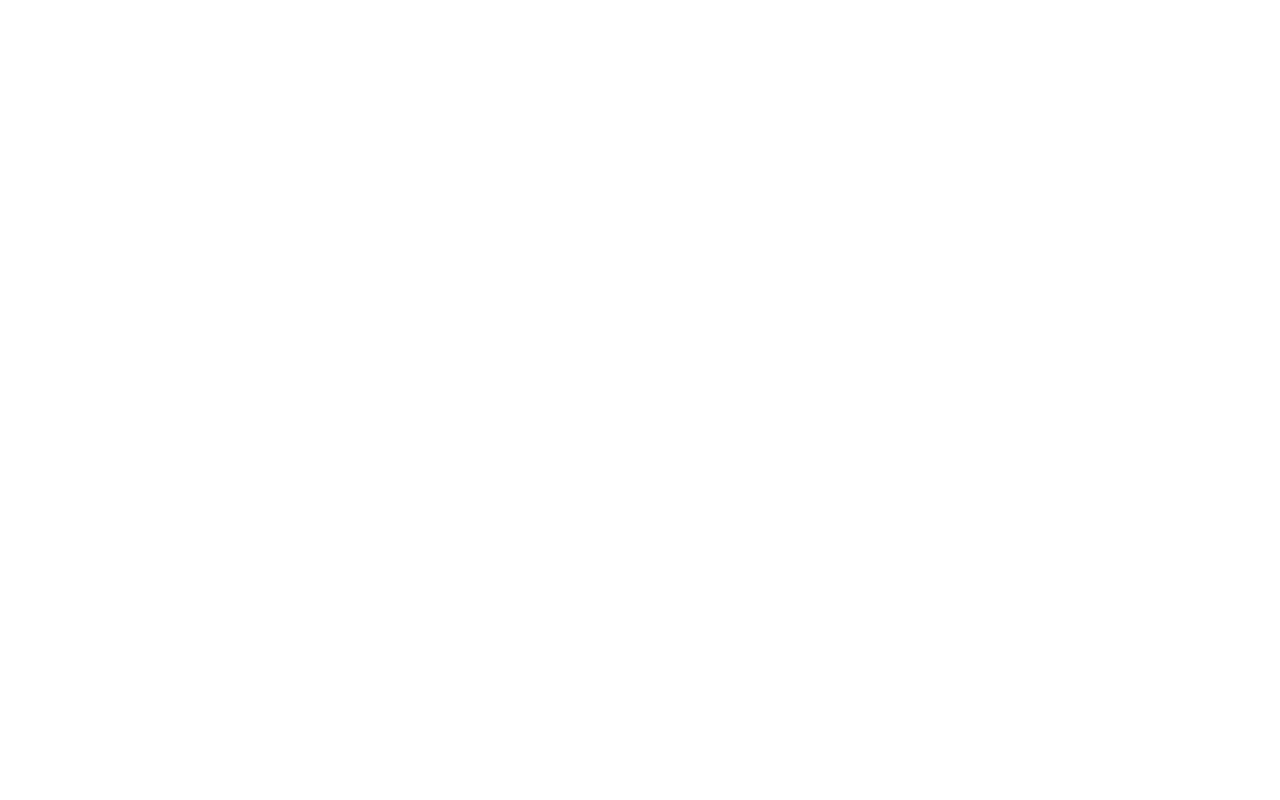
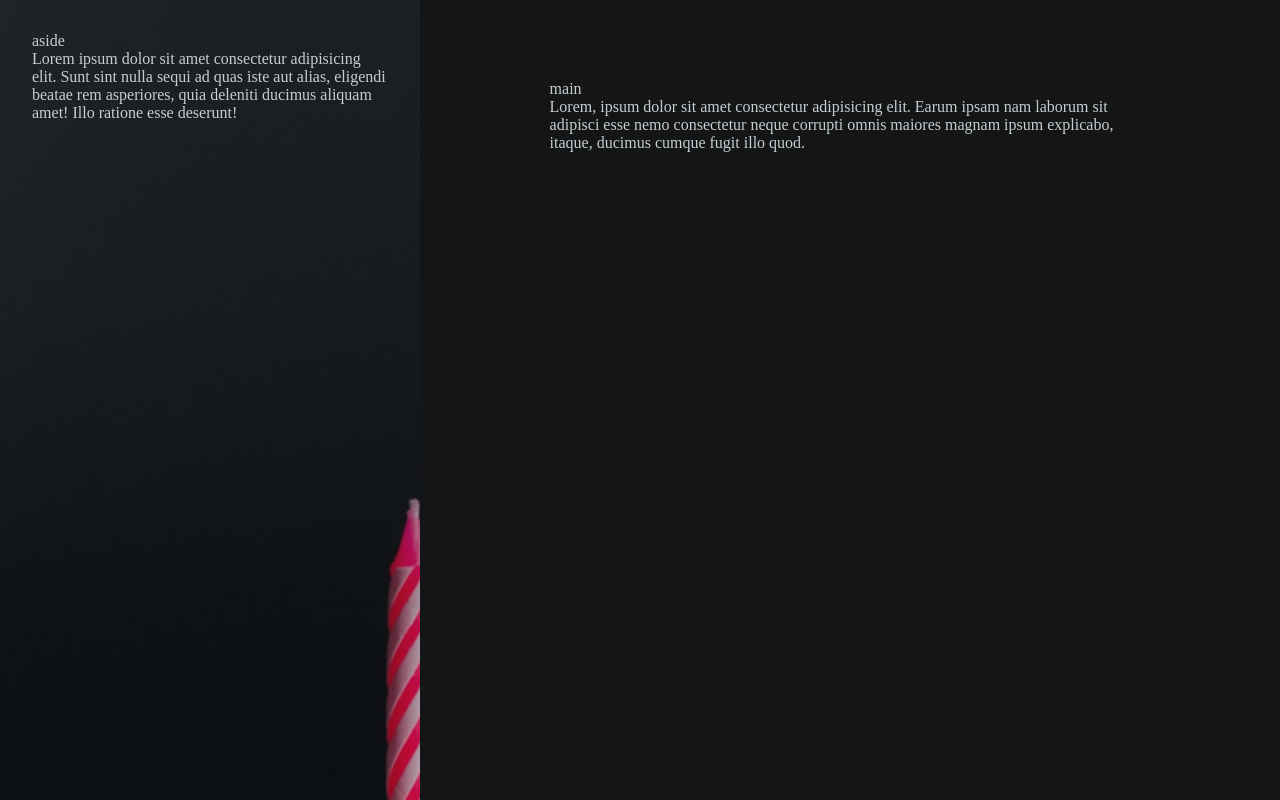
Before and after one commit to GustavoBueno02/Projeto_Formulario_de_convite, a plain HTML site: page index.html in a window 1280 px wide. Drawn offline with Linux system fonts and the light colour scheme.

Commit message:
iniciando o layout.css

```diff
--- a/index.html
+++ b/index.html
@@ -17,6 +17,18 @@
 
 <body>
 
+  <div id="app">
+
+    <aside>
+      <div class="aside-container">aside <br>Lorem ipsum dolor sit amet consectetur adipisicing elit. Sunt sint nulla sequi ad quas iste aut alias, eligendi beatae rem asperiores, quia deleniti ducimus aliquam amet! Illo ratione esse deserunt!</div>
+    </aside>
+
+    <main>
+      <div class="main-container">main <br>Lorem, ipsum dolor sit amet consectetur adipisicing elit. Earum ipsam nam laborum sit adipisci esse nemo consectetur neque corrupti omnis maiores magnam ipsum explicabo, itaque, ducimus cumque fugit illo quod.</div>
+    </main>
+
+  </div>
+
 </body>
 
 </html>
--- a/style/global.css
+++ b/style/global.css
@@ -48,3 +48,11 @@
   --text-heading: #F9F9F9;
 
 }
+
+body {
+  overflow: hidden;
+  font: var(--font-family-text);
+  color: var(--text-body);
+  background-color: var(--shape-background);
+
+}
--- a/style/index.css
+++ b/style/index.css
@@ -1 +1,2 @@
 @import url(global.css);
+@import url(layout.css);
--- /dev/null
+++ b/style/layout.css
@@ -0,0 +1,29 @@
+#app  {
+  display: grid;
+  grid-template-columns: 32.78% 67.22%;
+
+  height: 100vh;
+  overflow: hidden;
+}
+
+main {
+  overflow: auto;
+  padding: 5rem 8.125rem;
+
+& .main-container{
+  max-width: 28,75rem;
+  margin: auto;
+}
+
+}
+
+aside {
+  padding: 2rem;
+  background-image: url(../assets/Background-img.png);
+
+  & .aside-container {
+    max-width: 25rem;
+  }
+
+
+}
```
